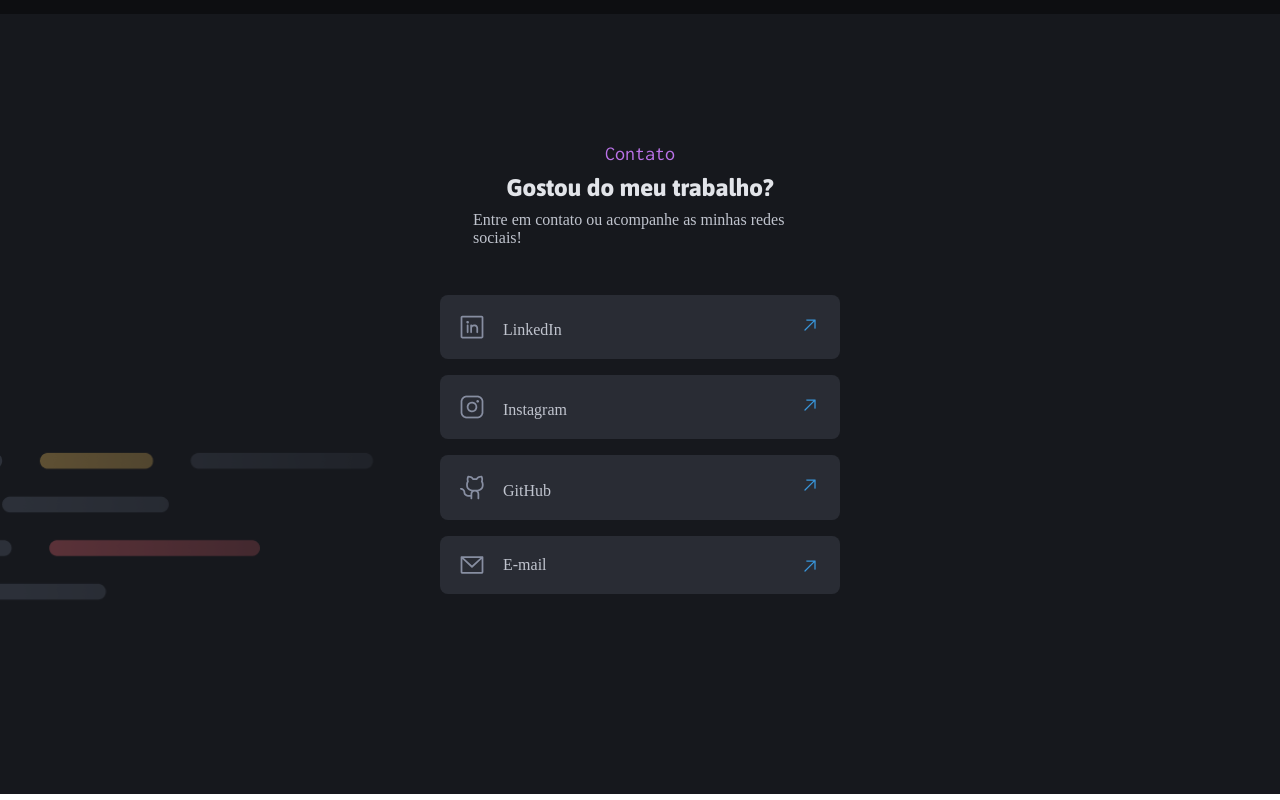
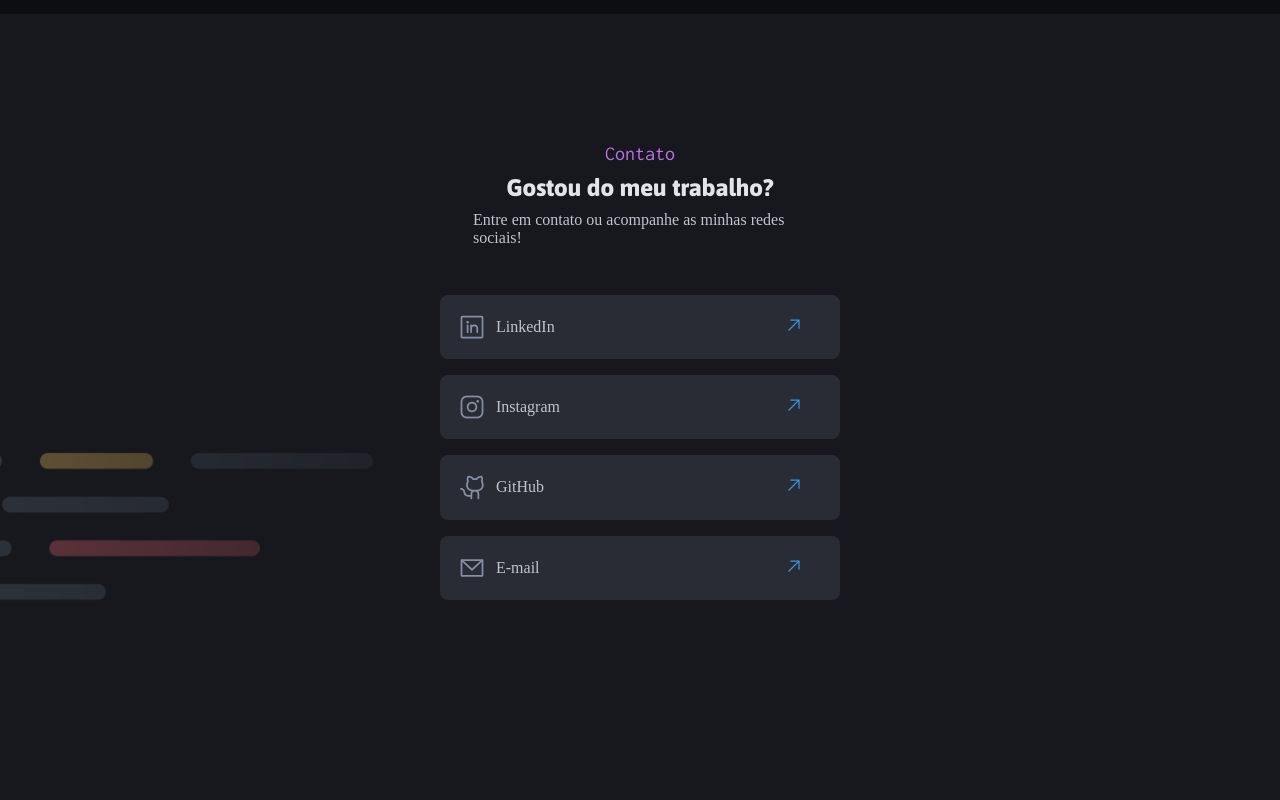
Before and after one commit to VictorAPuntel/PortfolioDev, a plain HTML site: page index.html in a window 1280 px wide. Shown: the part 3952-4752 px from the top of the page. Drawn offline with Linux system fonts and the light colour scheme.

Commit message:
Mudando footer para grid

```diff
--- a/style/footer.css
+++ b/style/footer.css
@@ -33,20 +33,12 @@
       background-color: var(--gray-300);
       border-radius: 8px;
       position: relative;
-      > img {
-        display: inline-block;
-        vertical-align: sub;
-        margin-right: 15px;
-      }
+      display: grid;
+      grid-template-columns: 0.5fr 4fr 0.5fr;
+      align-items: center;
       > p {
         font: var(--text-md);
         color: var(--gray-500);
-        display: inline-block;
-      }
-      > a {
-        position: absolute;
-        right: 20px;
-        top: 20px;
       }
     }
   }
```
